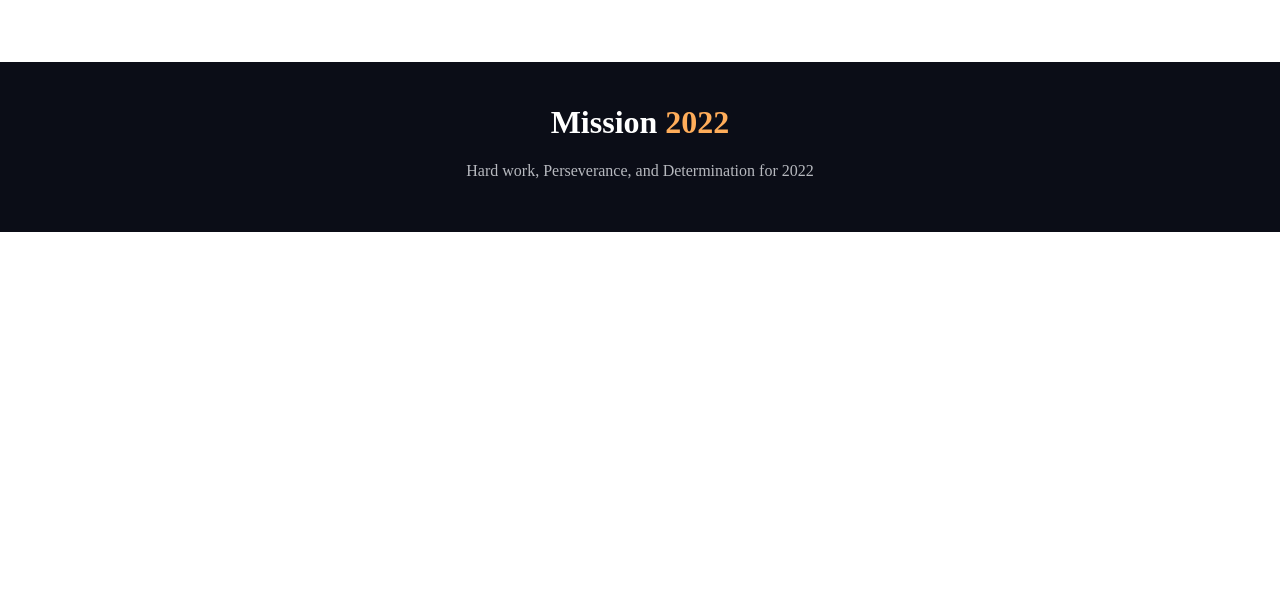
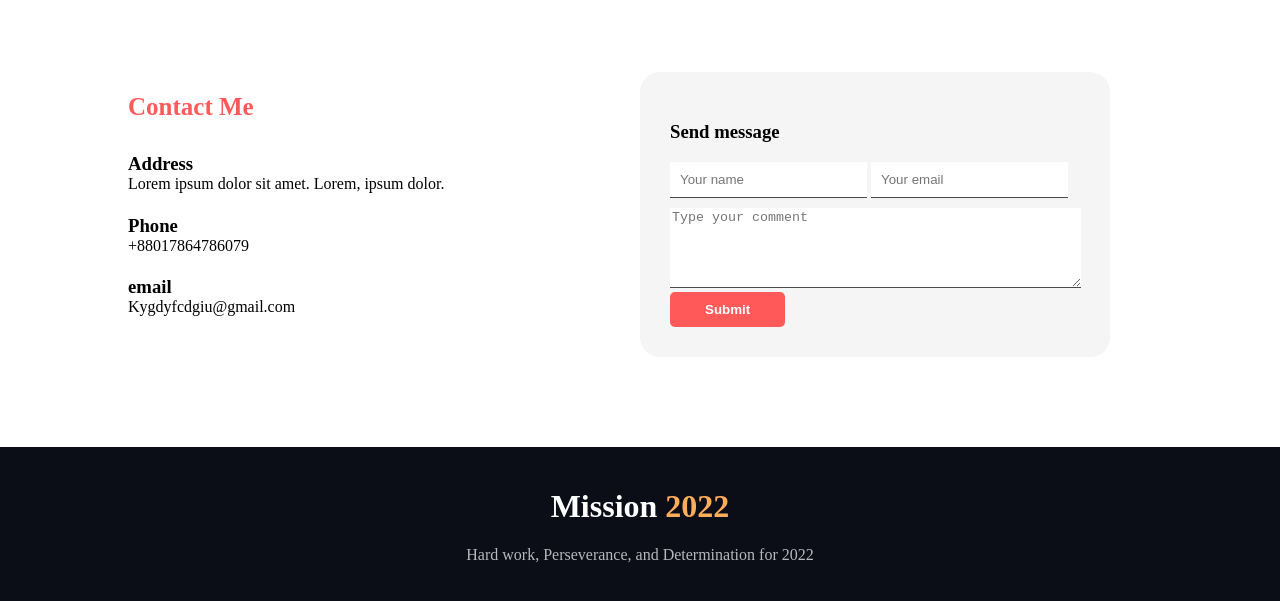
Before and after one commit to KhalilurRahmanKhan/mission-2022, a plain HTML site: page index.html in a window 1280 px wide. Shown: the part 2068-2669 px from the top of the page. Before the commit the page ends 2300 px from the top, so only its background shows below. Drawn offline with Linux system fonts and the light colour scheme.

Commit message:
add contact me section

```diff
--- a/index.html
+++ b/index.html
@@ -67,6 +67,33 @@
 
     </div>
 
+    <div class="contact">
+        <div class="address">
+            <h2>Contact Me</h2>
+            <div class="address-item">
+                <h3>Address</h3>
+                <p>Lorem ipsum dolor sit amet.
+                    Lorem, ipsum dolor.
+                </p>
+            </div>
+            <div class="address-item">
+                <h3>Phone</h3>
+                <p>+88017864786079 </p>
+            </div>
+            <div class="address-item">
+                <h3>email</h3>
+                <p>Kygdyfcdgiu@gmail.com</p>
+            </div>
+        </div>
+        <div class="form">
+            <h3>Send message</h3>
+            <input type="text" placeholder="Your name">
+            <input type="text" placeholder="Your email">
+            <textarea name="" id="" cols="49" rows="5" placeholder="Type your comment"></textarea>
+            <button class="button">Submit</button>
+        </div>
+    </div>
+
 
     <footer>
         <h1>Mission <span class="colored-text">2022</span></h1>
--- a/style.css
+++ b/style.css
@@ -154,3 +154,36 @@ footer{
 footer h1{
     color: white;
 }
+
+.contact{
+    width: 80%;
+    margin: 90px auto;
+    display: flex;
+}
+.address{
+    width: 50%;
+}
+.address h2{
+    font-size: 25px;
+    color: #FF5959;
+}
+.address-item{
+    line-height: 1px;
+    padding: 3px 0px;
+}
+.form{
+    width: 40%;
+    background-color: whitesmoke;
+    padding: 30px;
+    border-radius: 20px;
+}
+.form input{
+    padding: 10px;
+    border: none;
+    border-bottom: 1px solid #4b4a47;
+}
+.form textarea{
+    border: none;
+    margin-top: 10px;
+    border-bottom: 1px solid #4b4a47;
+}
```
